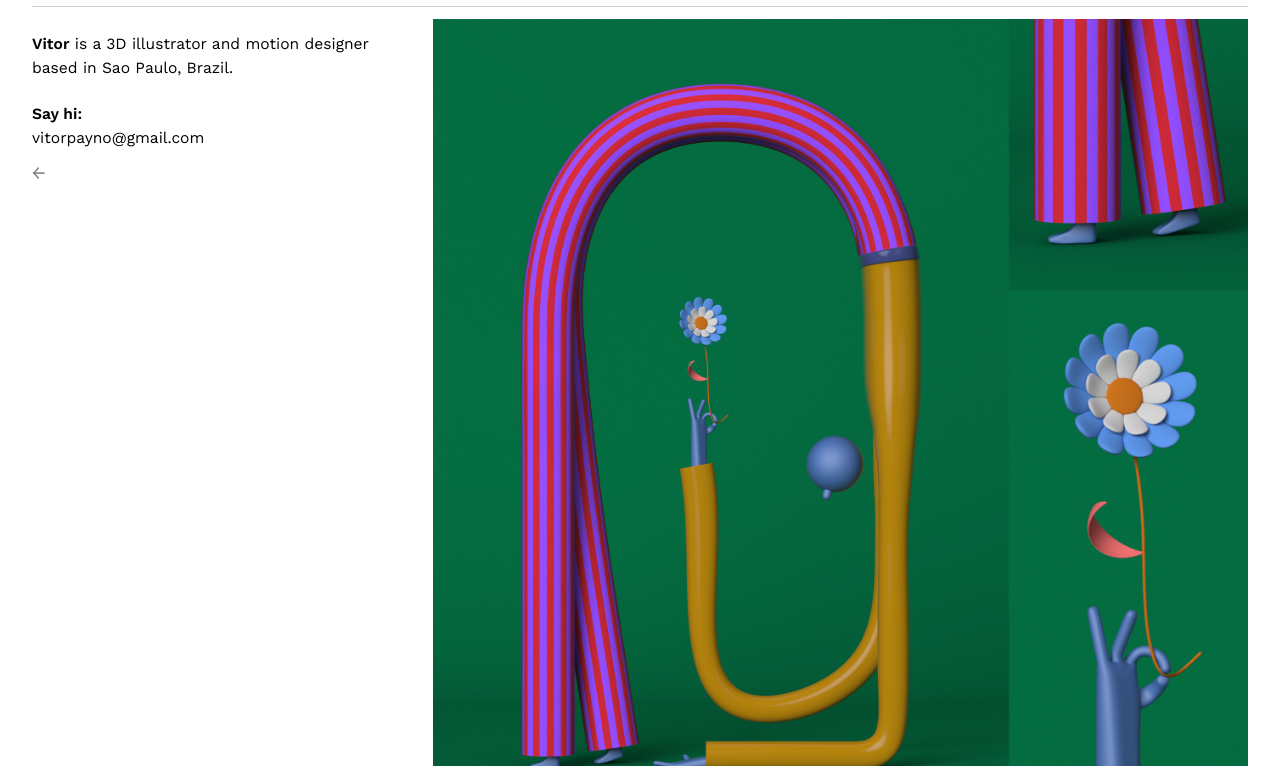
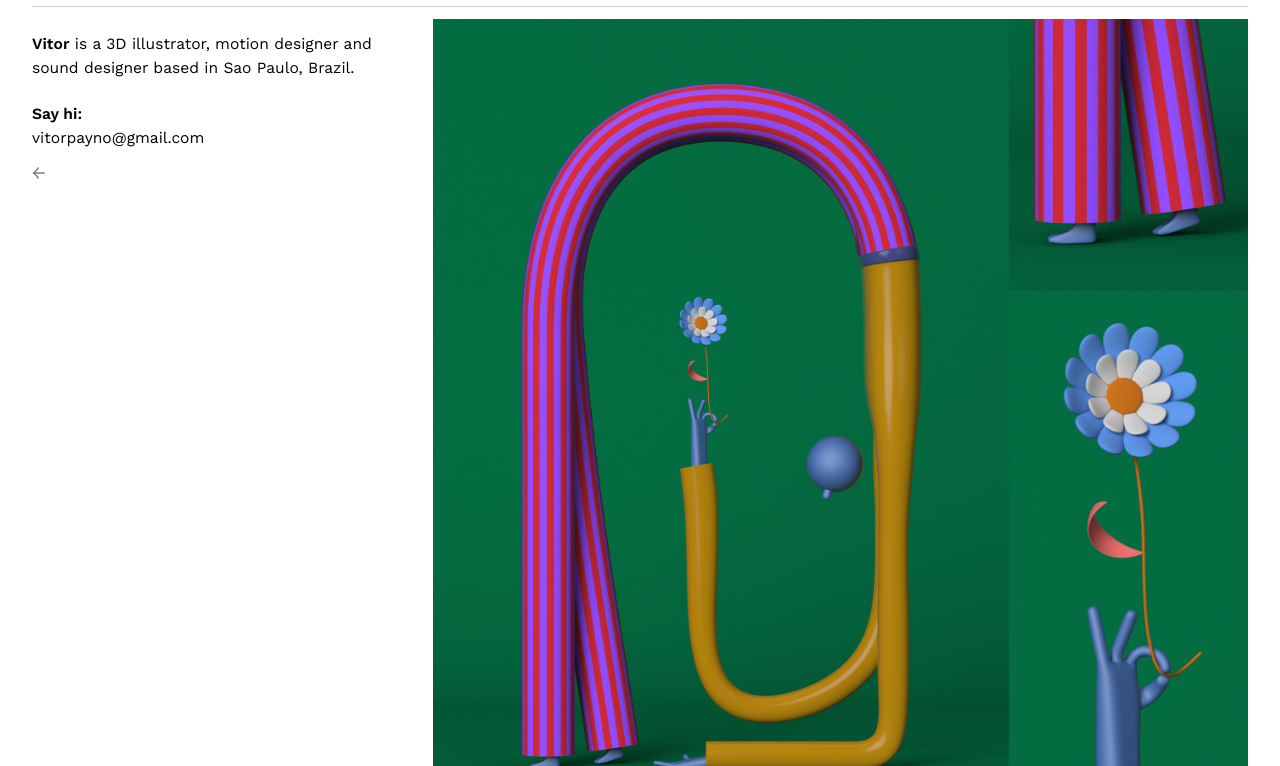
Before and after one commit to vitorpayno/vitorpayno.github.io, a plain HTML site: page info.html in a window 1280 px wide. Shown: the part 34-800 px from the top of the page. Drawn offline with nearby package versions, Linux system fonts and the light colour scheme.

Commit message:
Update info.html

```diff
--- a/info.html
+++ b/info.html
@@ -26,7 +26,7 @@
         </div>
 
         <div class="project-description">
-          <h2><b>Vitor</b> is a 3D illustrator and motion designer based in Sao Paulo, Brazil.<br />
+          <h2><b>Vitor</b> is a 3D illustrator, motion designer and sound designer based in Sao Paulo, Brazil.<br />
             <br />
             <b>Say hi:</b></br>
             vitorpayno@gmail.com</h2>
```
